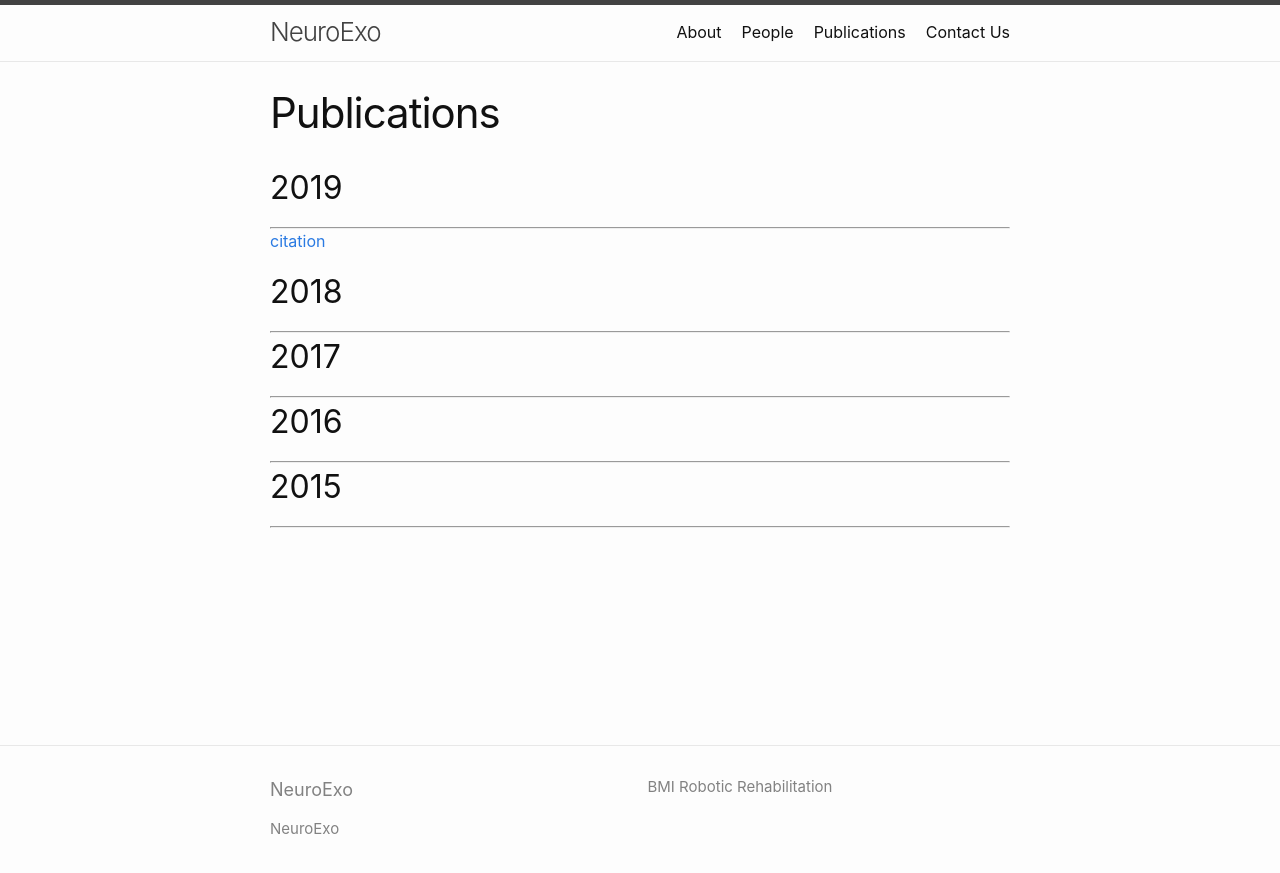
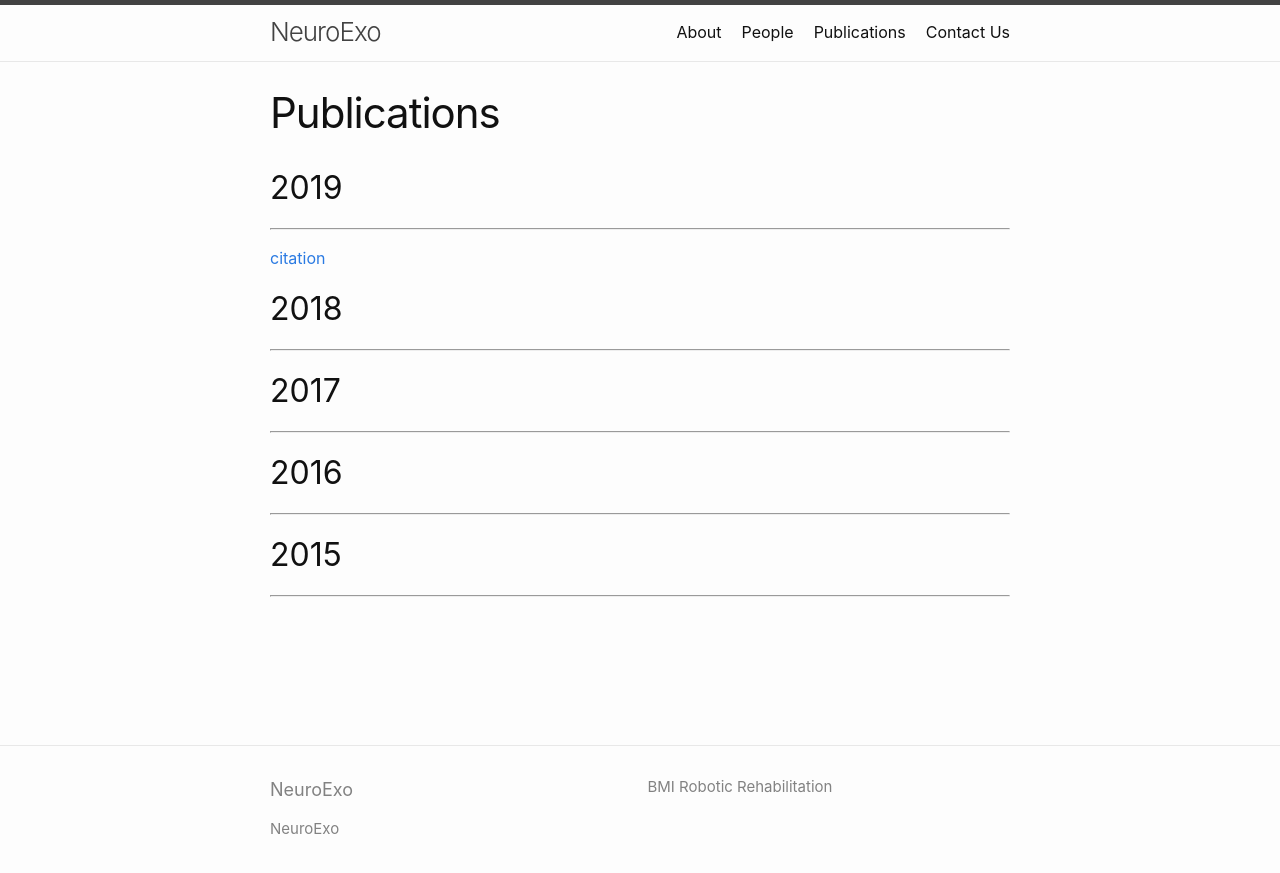
Before and after one commit to arcraik/neuroexo-website, a Jekyll site: the page built from publications.md, in a window 1280 px wide. Shown: the top 873 px of the page. Built offline with Jekyll 4.4.1, drawn with Linux system fonts in a browser that asks for light colours.

Commit message:
Update _base.scss

```diff
--- a/_sass/minima/_base.scss
+++ b/_sass/minima/_base.scss
@@ -2,10 +2,15 @@
  * Reset some basic elements
  */
 body, h1, h2, h3, h4, h5, h6,
-p, blockquote, pre, hr,
+p, blockquote, pre,
 dl, dd, ol, ul, figure {
   margin: 0;
   padding: 0;
+
+}
+hr{
+  margin-top: 1rem;
+  margin-bottom: 1rem;
 
 }
 
```
